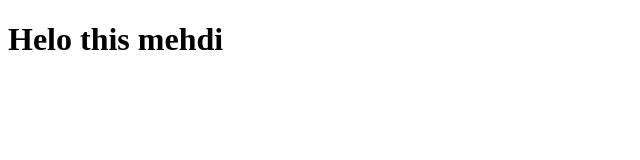
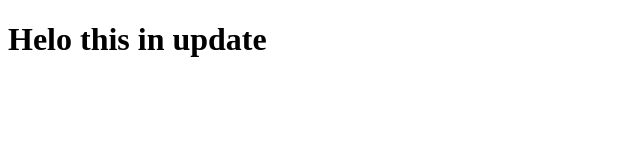
Before and after one commit to mehdinmili/test-2, a plain HTML site: page index.html in a window 1280 px wide. Shown: the whole page, without its empty margins (0-640 px from the left). Drawn offline with Linux system fonts and the light colour scheme.

Commit message:
edite html

```diff
--- a/index.html
+++ b/index.html
@@ -6,7 +6,7 @@
     <title>Document</title>
 </head>
 <body>
-    <h1>Helo this mehdi</h1>
+    <h1>Helo this in update</h1>
     <script src="app.js"></script>
 </body>
 </html>
```
